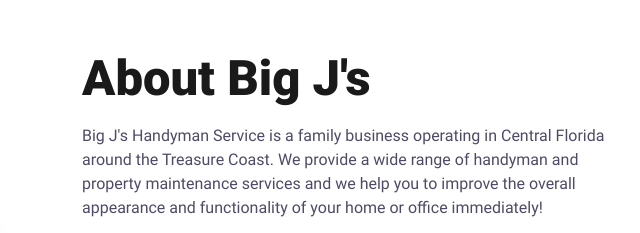
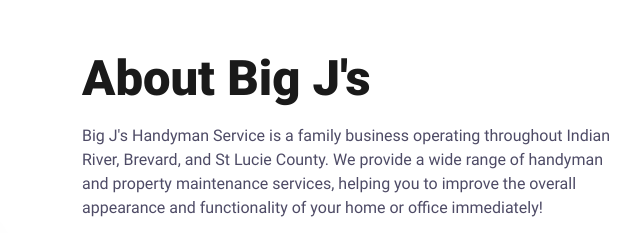
Before and after one commit to lonzoweb/AJH, an Eleventy site: page src/index.html in a window 1280 px wide. Shown: the part 1340-1573 px from the top of the page, 640-1280 px from the left. Built offline with nearby package versions, Linux system fonts and the light colour scheme; Eleventy itself is replaced by a stand-in of ours; files that its build step writes are made by us from their sources.

Commit message:
Update index.html

```diff
--- a/src/index.html
+++ b/src/index.html
@@ -141,8 +141,7 @@
                 <!-- <span class="cs-topper">About Us</span> -->
                 <h2 class="cs-title">About Big J's</h2>
                 <p class="cs-text">
-                    Big J's Handyman Service is a family business operating in Central Florida around the Treasure Coast. We provide a wide range of handyman and property maintenance services and
-                    we help you to improve the overall appearance and functionality of your home or office immediately!
+                    Big J's Handyman Service is a family business operating throughout Indian River, Brevard, and St Lucie County. We provide a wide range of handyman and property maintenance services, helping you to improve the overall appearance and functionality of your home or office immediately!
                 </p>
                 <p class="cs-text">
                     Whether you're dealing with a high-stakes, multi-million-dollar project or simply repairing a couple of damaged wood pieces on your neighbor's house, we stand ready to surpass your every expectation, ensuring unparalleled quality.<div class="cs-flex-group">
```
